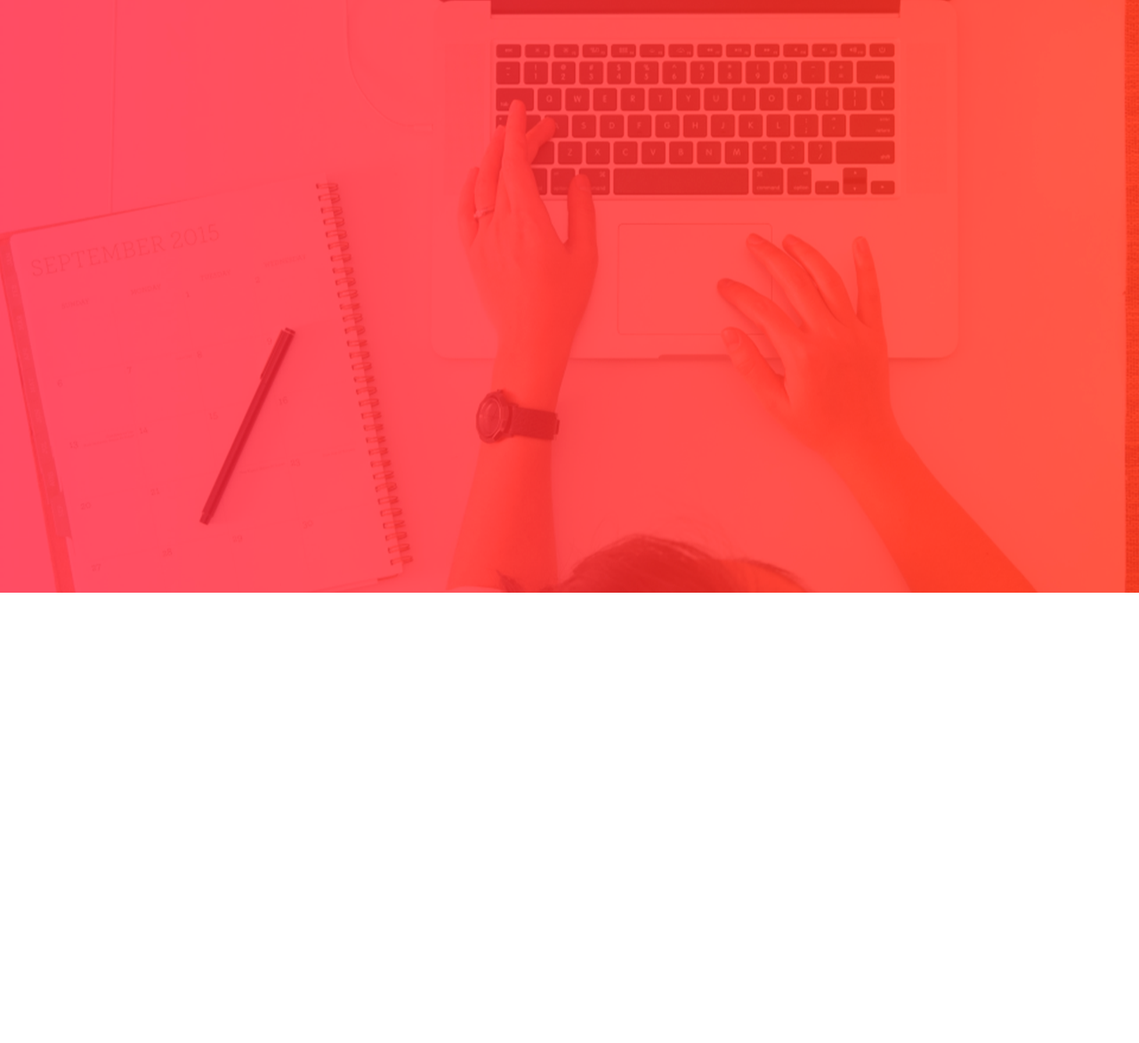
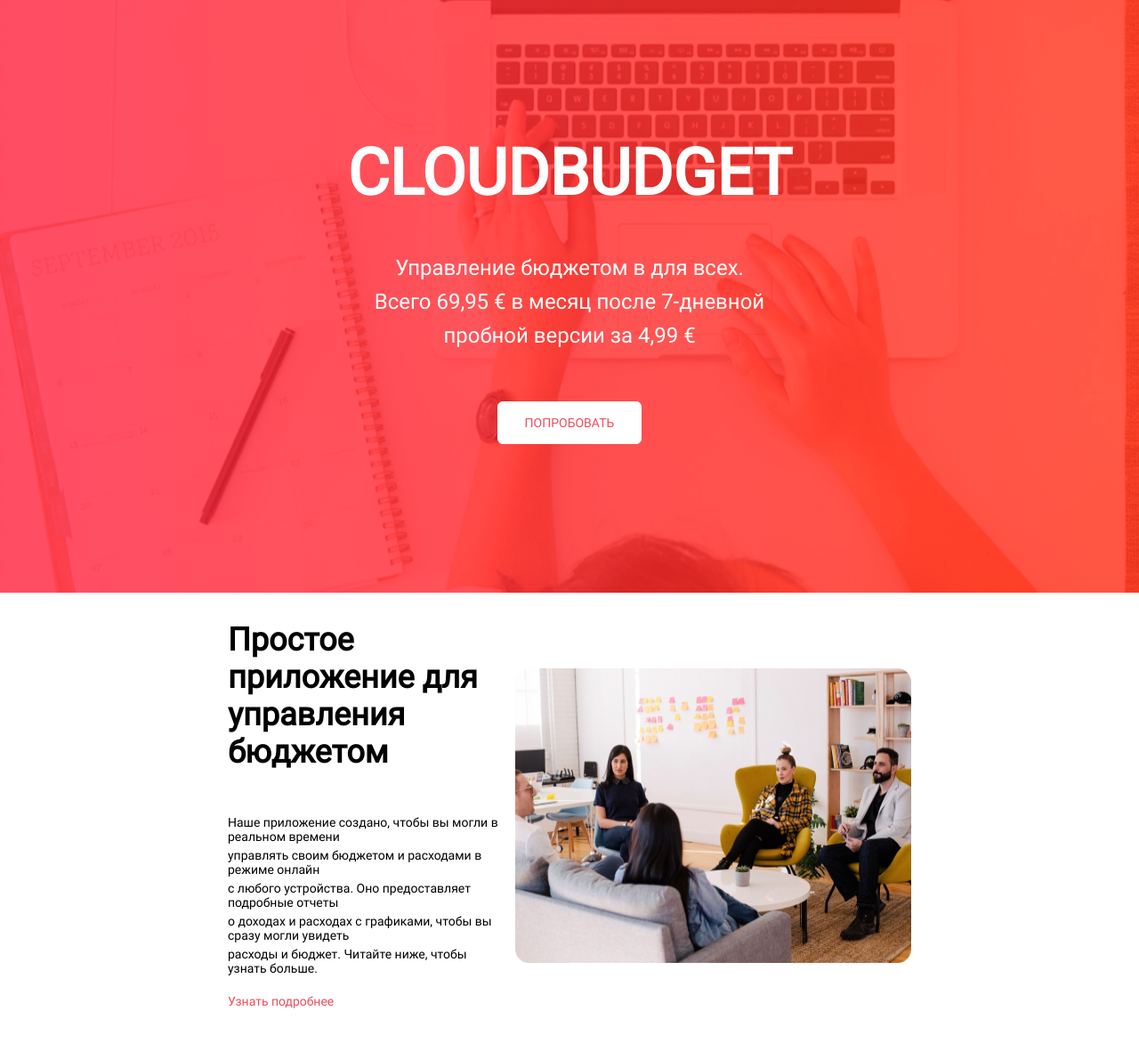
Before and after one commit to Probel-ngnl/CloudSomething, a plain HTML site: page index.html in a window 1280 px wide. Shown: the part 116-1288 px from the top of the page at 89% size. Before the commit the page ends 800 px from the top, so only its background shows below. Drawn offline with Linux system fonts and the light colour scheme.

Commit message:
description-block

```diff
--- a/css/style.css
+++ b/css/style.css
@@ -56,3 +56,71 @@ header {
 .nav-bar-1-btn:hover {
     cursor: pointer;
 }
+.title-bar {
+    padding-top: 100px;
+    text-align: center;
+    color: #FFFFFF;
+}
+.title {
+    font-family: 'Roboto';
+    font-size: 72px;
+    font-weight: bold;
+    margin-bottom: 50px;
+}
+.title-bar-text {
+    font-family: 'Roboto';
+    font-size: 24px;
+    margin: 10px 0;
+}
+.title-bar-btn {
+    margin-top: 50px;
+    font-family: 'Roboto';
+    font-size: 14px;
+    color: #ED4C5C;
+    background-color: #FFFFFF;
+    padding: 15px 30px;
+    border-radius: 6px;
+    border: 1px #FFFFFF solid;
+}
+.title-bar-btn:hover {
+    cursor: pointer;
+}
+.wrapper-2 {
+    margin: auto;
+    height: 500px;
+    width: 60%;
+    display: flex;
+    justify-content: space-between;
+    align-items: center;
+}
+.description-bar {
+    width: 40%;
+}
+.description-title {
+    font-weight: bold;
+    color: #000000;
+    font-family: 'Roboto';
+    font-size: 36px;
+    margin-bottom: 50px;
+    margin-top: 0;
+}
+.description-text {
+    color: #000000;
+    font-family: 'Roboto';
+    font-size: 14px;
+    margin: 5px 0;
+}
+.description-link {
+    margin-top: 15px;
+    font-family: 'Roboto';
+    font-size: 14px;
+    text-decoration: none;
+    color: #ED4C5C;
+}
+.description-img {
+    width: 445px;
+    height: 331px;
+}
+.wrapper-3 {
+    height: 660px;
+}
--- a/index.html
+++ b/index.html
@@ -25,6 +25,26 @@
                 <button class="nav-bar-1-btn">ВХОД</button>
             </div>
         </header>
+        <div class="title-bar">
+            <h1 class="title">CLOUDBUDGET</h1>
+            <p class="title-bar-text">Управление бюджетом в для всех.</p>
+            <p class="title-bar-text">Всего 69,95 € в месяц после 7-дневной </p>
+            <p class="title-bar-text">пробной версии за 4,99 €</p>
+            <button class="title-bar-btn">ПОПРОБОВАТЬ</button>
+        </div>
     </div>
+    <div class="wrapper-2">
+        <div class="description-bar">
+            <p class="description-title">Простое приложение для управления бюджетом</p>
+            <p class="description-text">Наше приложение создано, чтобы вы могли в реальном времени</p>
+            <p class="description-text">управлять своим бюджетом и расходами в режиме онлайн</p>
+            <p class="description-text">с любого устройства. Оно предоставляет подробные отчеты</p>
+            <p class="description-text">о доходах и расходах с графиками, чтобы вы сразу могли увидеть</p>
+            <p class="description-text" style="margin-bottom: 20px">расходы и бюджет. Читайте ниже, чтобы узнать больше.</p>
+            <a class="description-link" href="#">Узнать подробнее</a>
+        </div>
+        <img class="description-img" src="/img/description_img.png" alt="meeting">
+    </div>
+    <div class="wrapper-3"></div>
 </body>
 </html>
```
Also changed, not shown: img/description_img.png (added).
